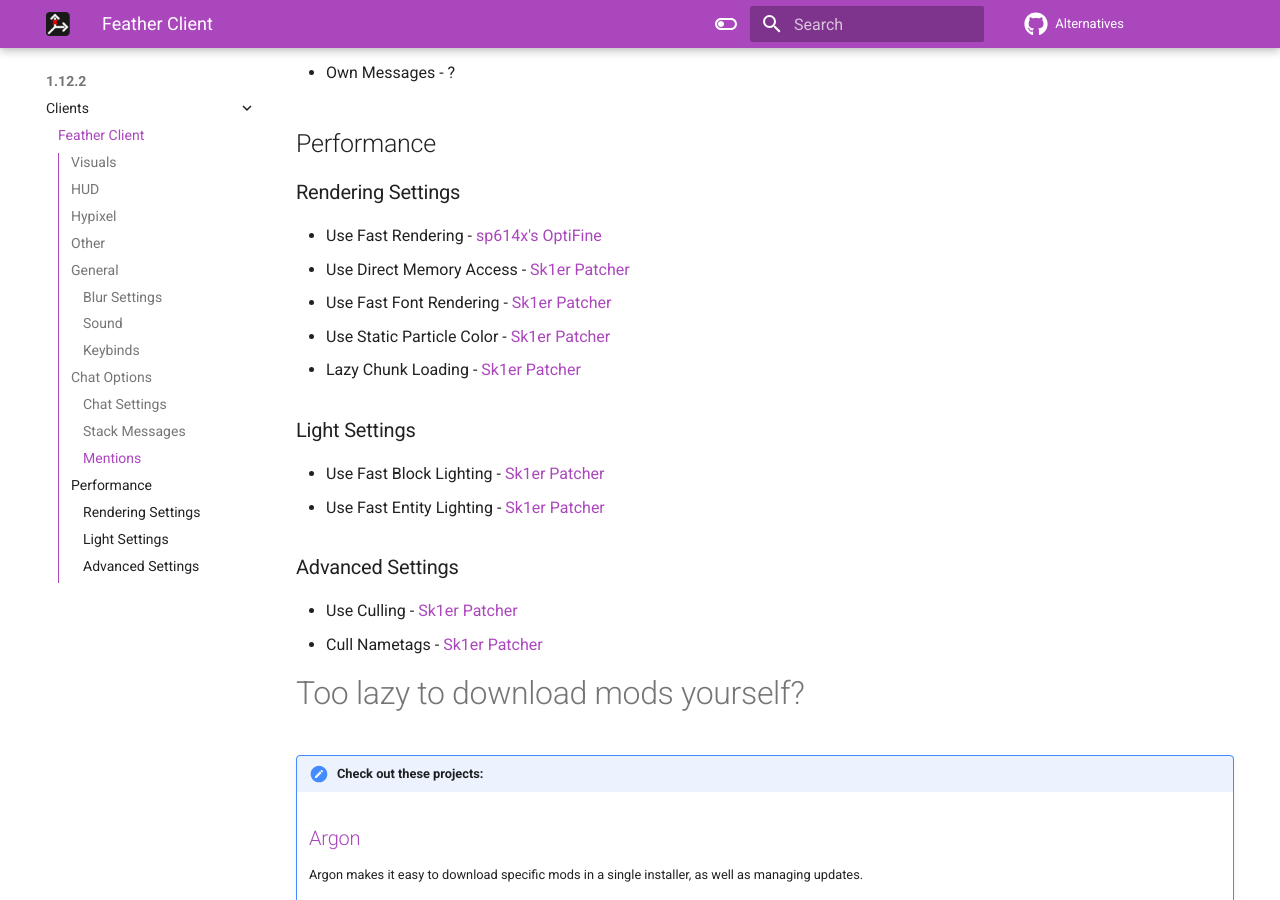
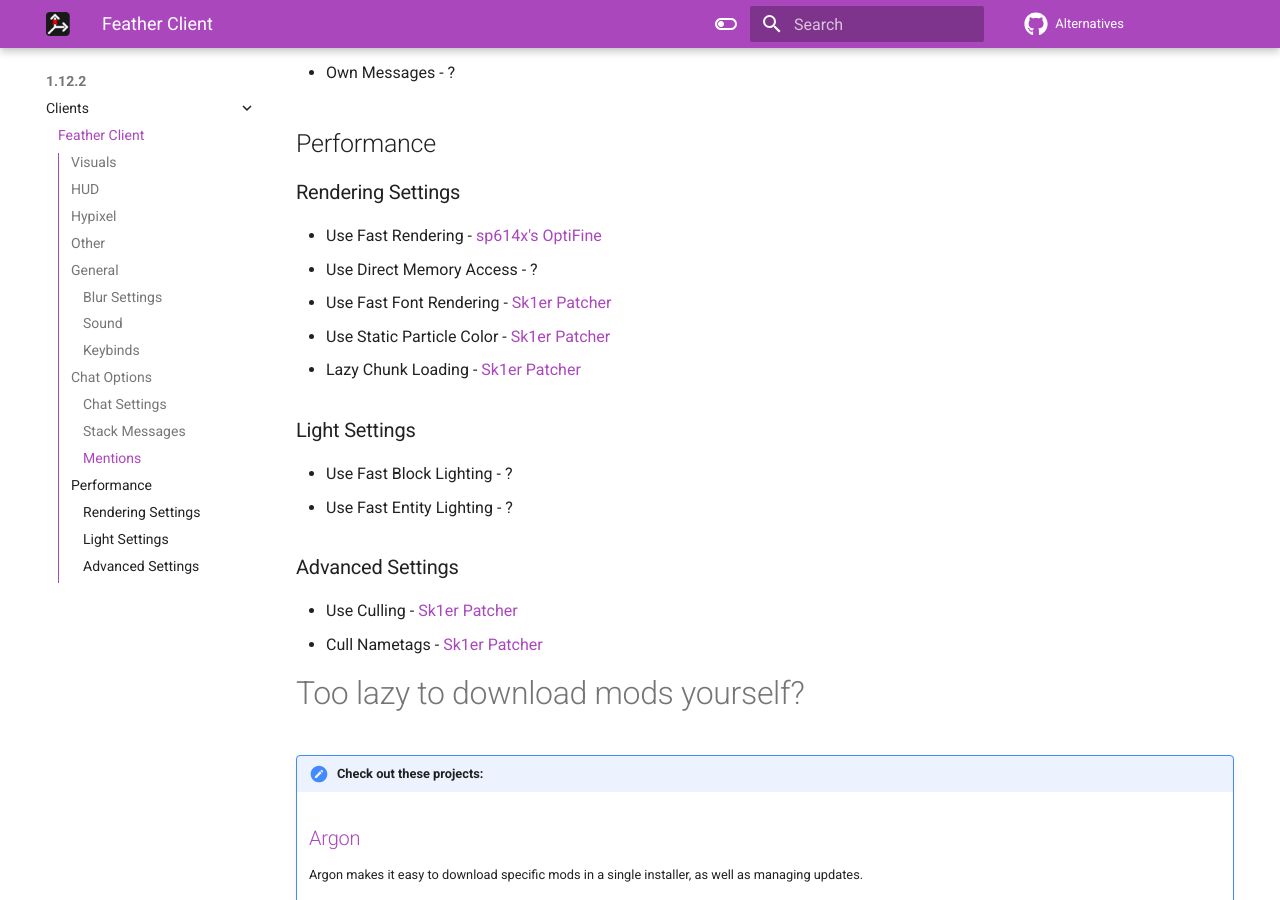
Before and after one commit to MicrocontrollersDev/Alternatives, an MkDocs documentation site: the page built from docs/1.12.2/feather_client.md, in a window 1280 px wide and 900 px high, scrolled down 3044 px. Built offline with MkDocs 1.6.1 and Material for MkDocs 9.7.7, drawn with Linux system fonts in a browser that asks for light colours; comment, search, counter and statistics services are not loaded.

Commit message:
remove instances of patcher where patcher shouldnt be

```diff
--- a/docs/1.12.2/feather_client.md
+++ b/docs/1.12.2/feather_client.md
@@ -104,15 +104,15 @@
 ### Rendering Settings
 
 * Use Fast Rendering - [sp614x's OptiFine](https://optifine.net)
-* Use Direct Memory Access - [Sk1er Patcher](https://sk1er.club/mods/patcher)
+* Use Direct Memory Access - ?
 * Use Fast Font Rendering - [Sk1er Patcher](https://sk1er.club/mods/patcher)
 * Use Static Particle Color - [Sk1er Patcher](https://sk1er.club/mods/patcher)
 * Lazy Chunk Loading - [Sk1er Patcher](https://sk1er.club/mods/patcher)
 
 ### Light Settings
 
-* Use Fast Block Lighting - [Sk1er Patcher](https://sk1er.club/mods/patcher)
-* Use Fast Entity Lighting - [Sk1er Patcher](https://sk1er.club/mods/patcher)
+* Use Fast Block Lighting - ?
+* Use Fast Entity Lighting - ?
 
 ### Advanced Settings
 
```
Also changed, not shown: docs/1.8.9/feather_client.md (+3 -3 lines).
